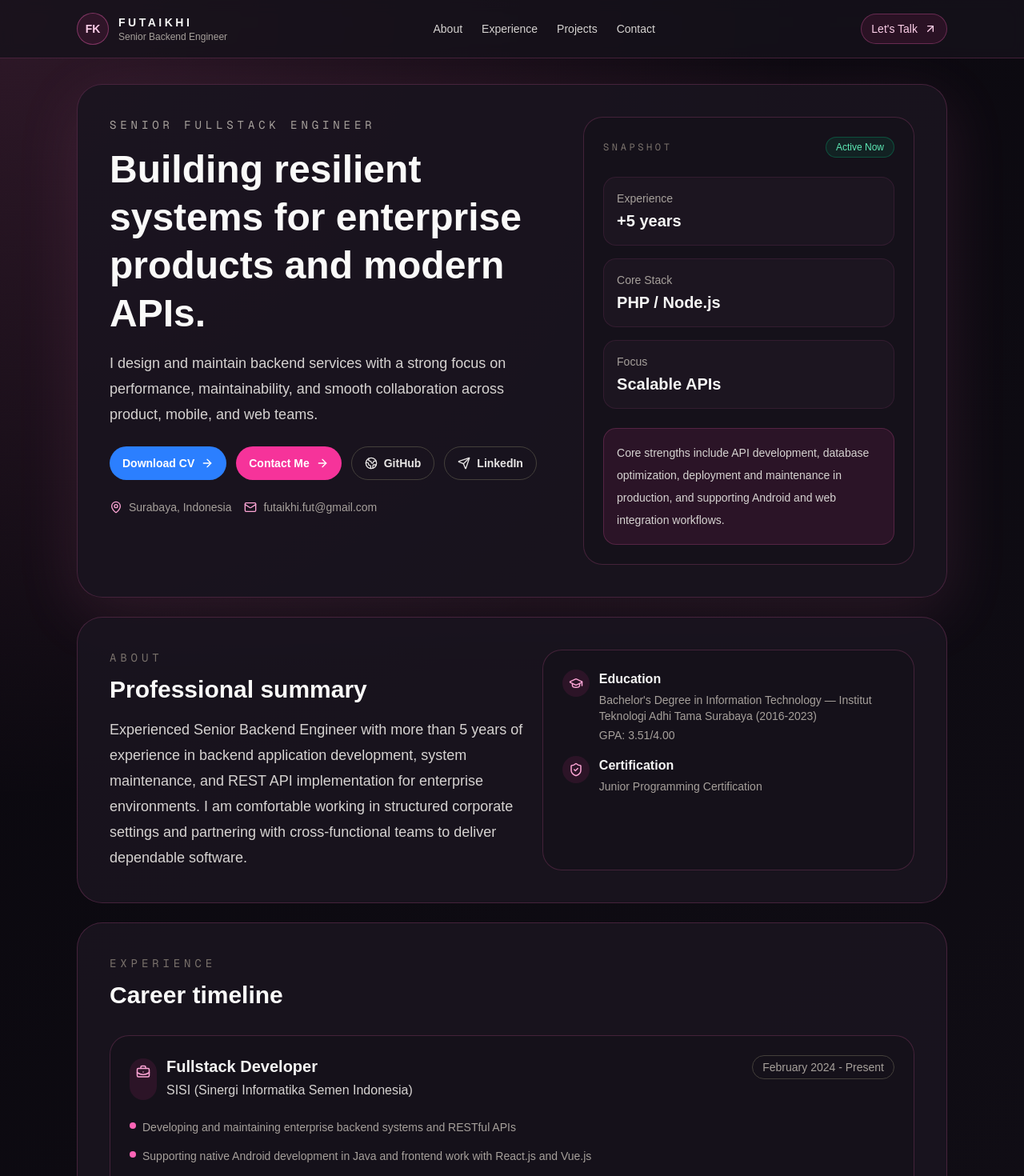
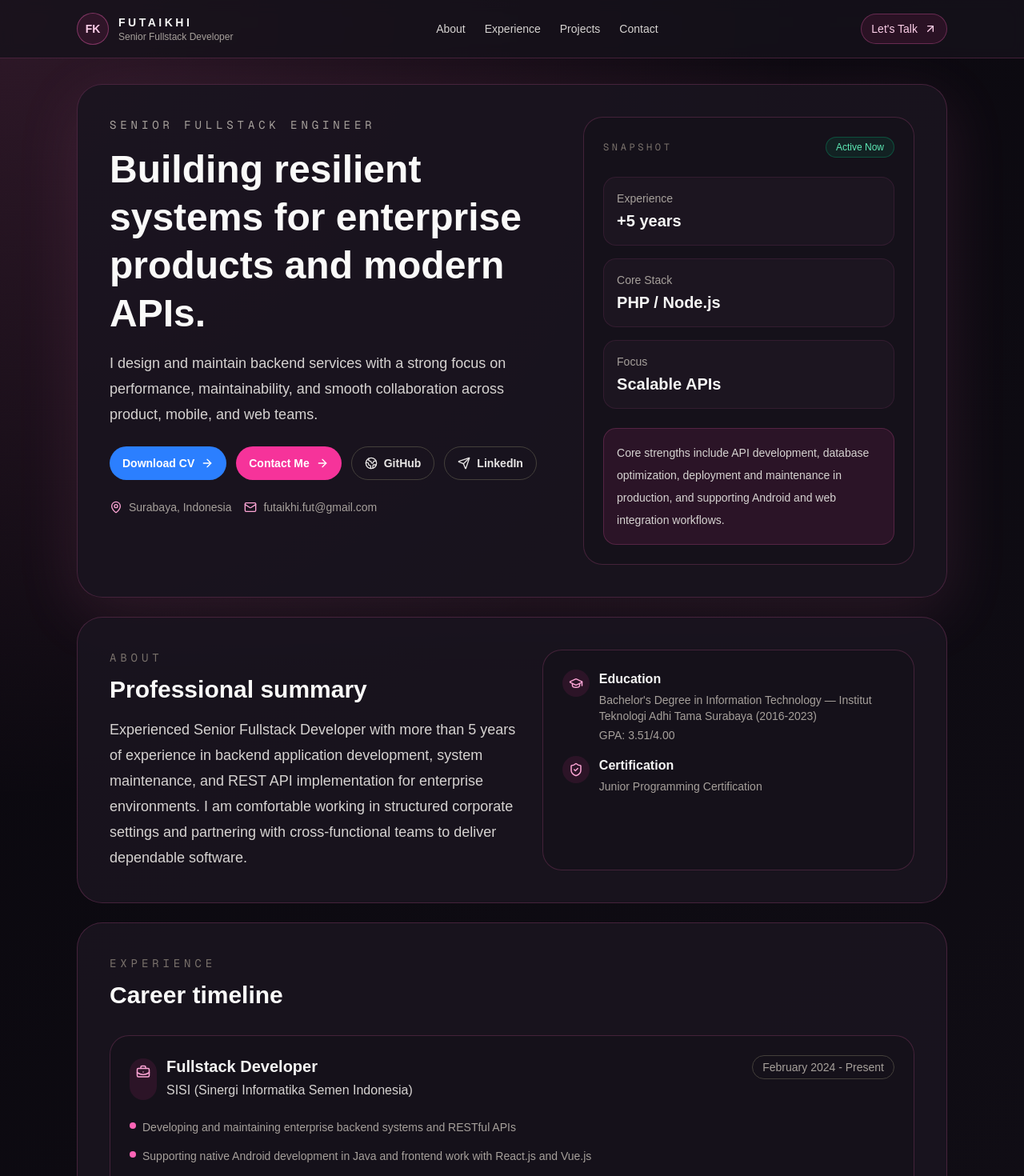
Before and after one commit to futaikhi/portfolio-site, a Next.js app: page / in a window 1280 px wide. Shown: the top 1470 px of the page at 80% size. Built offline with nearby package versions, Linux system fonts and the light colour scheme.

Commit message:
change role

```diff
--- a/src/app/layout.tsx
+++ b/src/app/layout.tsx
@@ -14,9 +14,9 @@ const geistMono = Geist_Mono({
 });
 
 export const metadata: Metadata = {
-  title: "Futaikhi | Senior Backend Engineer",
+  title: "Futaikhi | Senior Fullstack Developer",
   description:
-    "Professional portfolio for Futaikhi, a Senior Backend Engineer with expertise in PHP, Laravel, Node.js, APIs, databases, and enterprise systems.",
+    "Professional portfolio for Futaikhi, a Senior Fullstack Developer with expertise in PHP, Laravel, Node.js, APIs, databases, and enterprise systems.",
   icons: {
     icon: "/favicon.svg",
     shortcut: "/favicon.svg",
--- a/src/components/about.tsx
+++ b/src/components/about.tsx
@@ -7,7 +7,7 @@ export function About() {
         <p className="font-mono text-sm uppercase tracking-[0.35em] text-stone-500">About</p>
         <h2 className="mt-3 text-3xl font-semibold text-stone-50">Professional summary</h2>
         <p className="mt-4 text-lg leading-8 text-stone-300">
-          Experienced Senior Backend Engineer with more than 5 years of experience in backend
+          Experienced Senior Fullstack Developer with more than 5 years of experience in backend
           application development, system maintenance, and REST API implementation for enterprise
           environments. I am comfortable working in structured corporate settings and partnering
           with cross-functional teams to deliver dependable software.
--- a/src/components/navbar.tsx
+++ b/src/components/navbar.tsx
@@ -20,7 +20,7 @@ export function Navbar() {
             <p className="text-sm font-semibold uppercase tracking-[0.25em] text-stone-100">
               Futaikhi
             </p>
-            <p className="text-xs text-stone-400">Senior Backend Engineer</p>
+            <p className="text-xs text-stone-400">Senior Fullstack Developer</p>
           </div>
         </Link>
 
```
